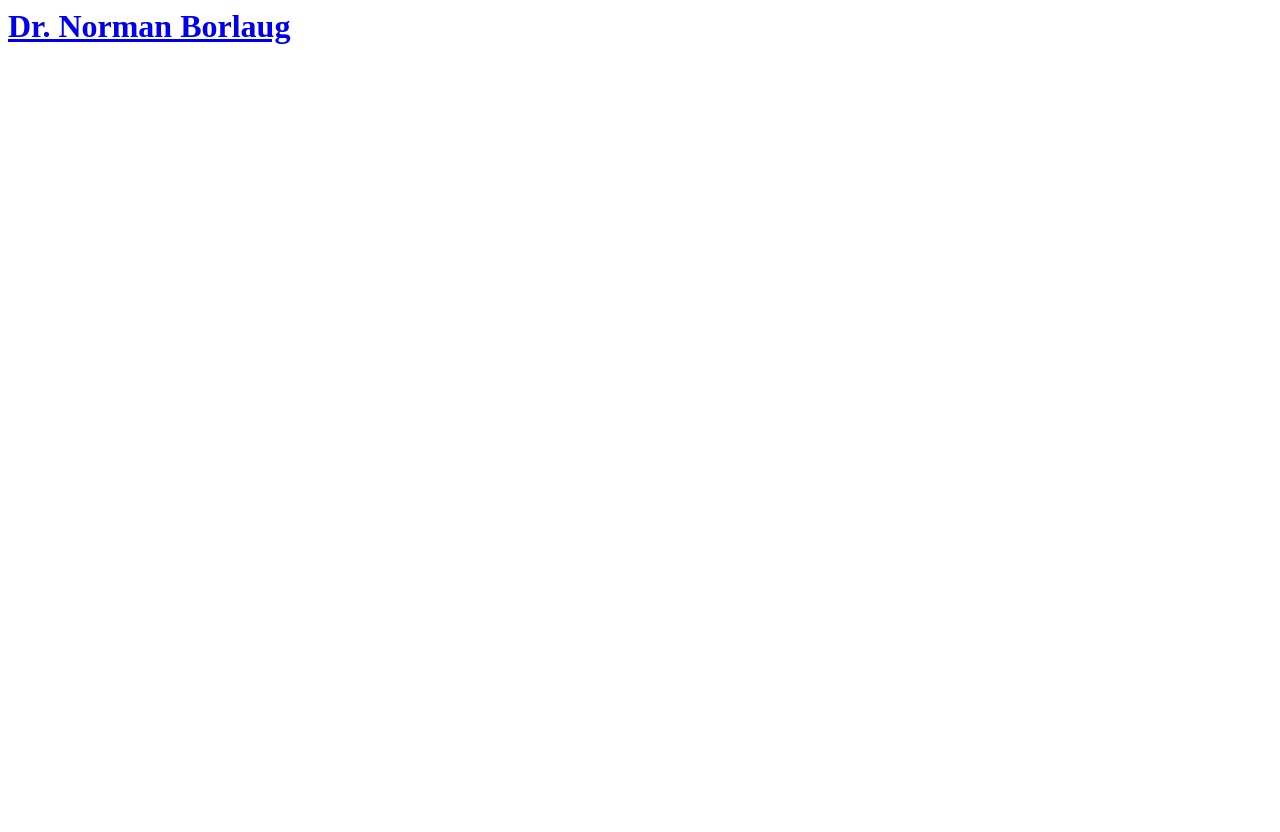
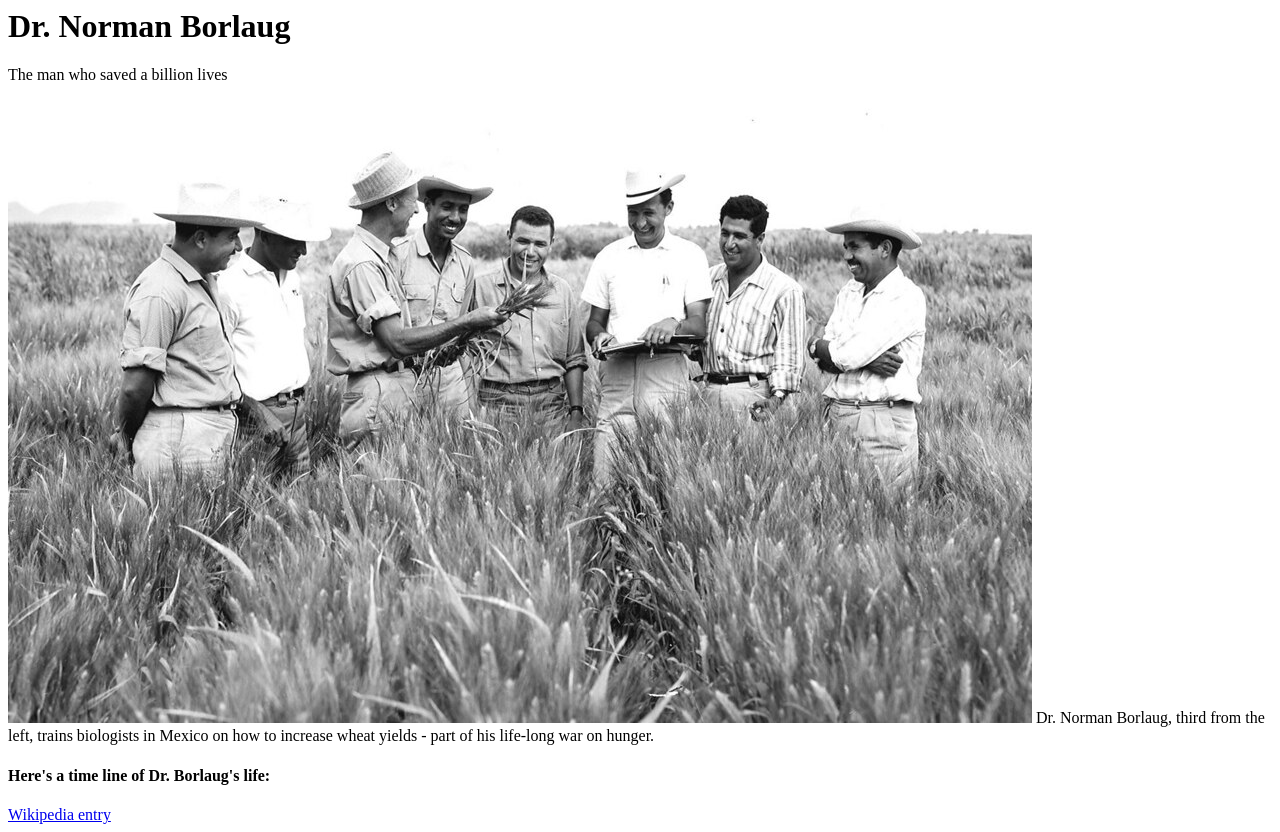
Before and after one commit to eskainah/Ed-Collins_Microverse_Trails, a plain HTML site: page HTML&CSS Project/index.html in a window 1280 px wide. Before the commit the page ends 800 px from the top, so only its background shows below. Drawn offline with Linux system fonts and the light colour scheme.

Commit message:
adds image, image caption, and link

```diff
--- a/HTML&CSS Project/index.html
+++ b/HTML&CSS Project/index.html
@@ -4,14 +4,30 @@
     <meta http-equiv="X-UA-Compatible" content="IE=edge">
     <meta name="viewport" content="width=device-width, initial-scale=1.0">
     <title>Tribute Page</title>
-</head><a href="https://en.wikipedia.org/wiki/Norman_Borlaug" id="tribute-link" target="_blank>
+</head>
 <body>
+    <!-- Main body starts here -->
     <main id="main">
+        <!-- This is the title -->
     <h1 id="title"> Dr. Norman Borlaug </h1>
+    <p>The man who saved a billion lives </p>
+
+    <!-- This div holds an image -->
     <div id="img-div">
-
+        <img id="image" src="../HTML&CSS Project/tribute-page-main-image.jpg" alt="People_stand_in field">
+        <caption id="img-caption">Dr. Norman Borlaug, third from the left, trains biologists in Mexico on how to increase wheat yields - part of his life-long war on hunger.</caption>
     </div>
 
+        <!-- The main body starts here -->
+        <h4 id="tribute-info">Here's a time line of Dr. Borlaug's life:</h4>
+        <a href="https://en.wikipedia.org/wiki/Norman_Borlaug" target="_blank" id="tribute-link">Wikipedia entry</a>
+
+        <!-- This is a list -->
+
+        <!-- The list ends here -->
+
+        <!-- The main body ends here -->
+    <!-- Main body ends here -->
     </main>
 
 </body>
```
Also changed, not shown: HTML&CSS Project/tribute-page-main-image.jpg (added).
